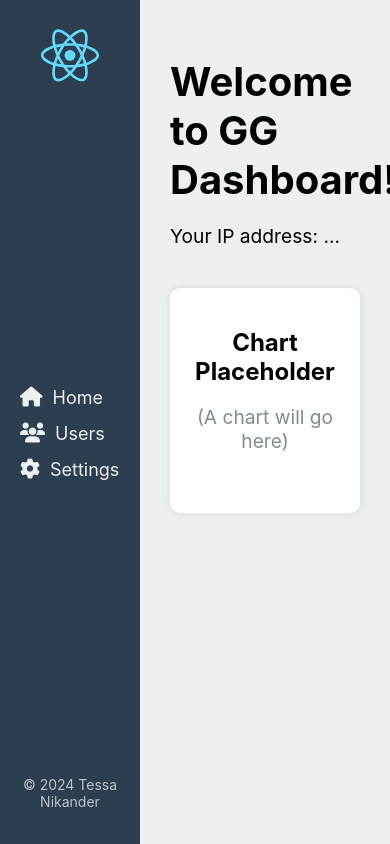
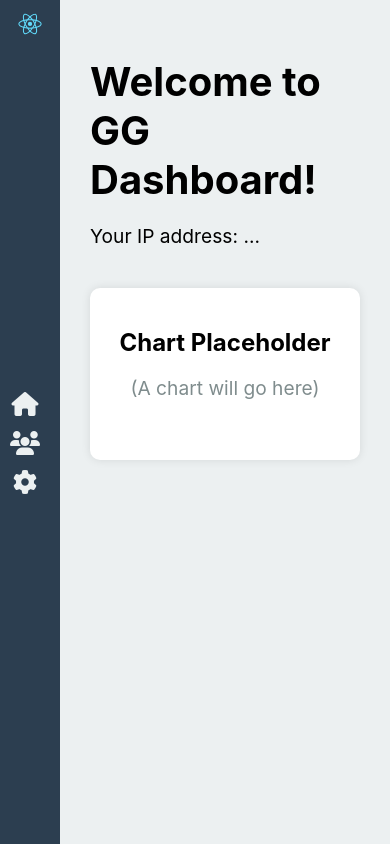
Before and after one commit to nikandt/gg-dashboard, a React (Create React App) app: page / in a window 390 px wide. Built offline with nearby package versions, Linux system fonts and the light colour scheme; no server answers.

Commit message:
Mobile side pane update

```diff
--- a/src/styles/Sidebar.module.scss
+++ b/src/styles/Sidebar.module.scss
@@ -4,7 +4,13 @@
     padding: 20px;
     display: flex;
     flex-direction: column;
-    justify-content: space-between; /* Align logo at top, links in middle, and footer at bottom */
+    justify-content: space-between;
+    transition: width 0.3s ease;
+
+    @media (max-width: 768px) {
+      width: 60px;
+      padding: 10px;
+    }
   }
 
   .logo {
@@ -12,7 +18,12 @@
     margin-bottom: 30px;
 
     img {
-      width: 100px; /* Adjust the logo size */
+      width: 100px;
+      transition: width 0.3s ease;
+
+      @media (max-width: 768px) {
+        width: 40px;
+      }
     }
   }
 
@@ -20,9 +31,8 @@
     display: flex;
     flex-direction: column;
     gap: 15px;
-    flex-grow: 1; /* Allow the nav links to grow and center vertically */
-    justify-content: center; /* Vertically center the nav links */
-  }
+    flex-grow: 1;
+    justify-content: center;
 
     .navLink {
       color: #ecf0f1;
@@ -32,12 +42,17 @@
       align-items: center;
       gap: 10px;
 
-    &:hover {
-      color: #bdc3c7;
+      i {
+        font-size: 20px;
       }
 
+      @media (max-width: 768px) {
+        font-size: 0;
+        justify-content: center;
         i {
-      font-size: 20px;
+          font-size: 24px;
+        }
+      }
     }
   }
 
@@ -48,5 +63,9 @@
 
     p {
       font-size: 14px;
+
+      @media (max-width: 768px) {
+        display: none;
       }
     }
+  }
```
Lines whose indentation alone changed are shown as unchanged.
